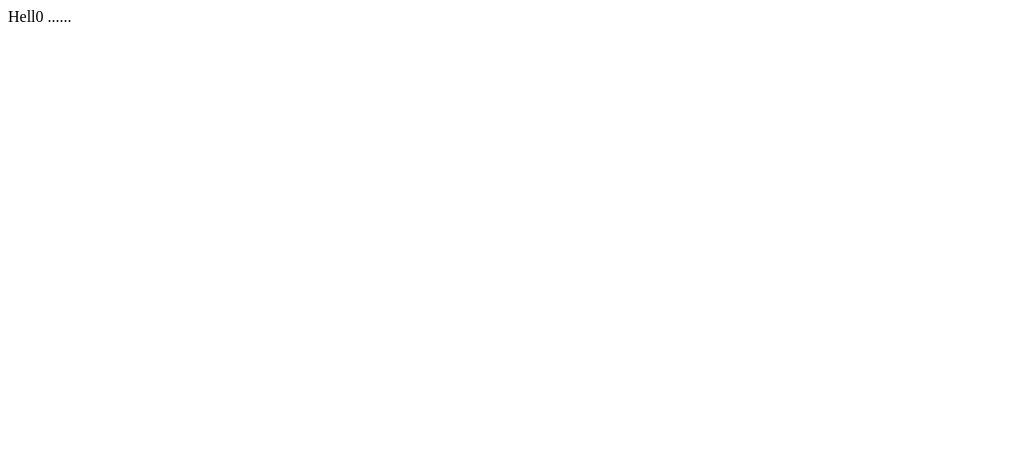
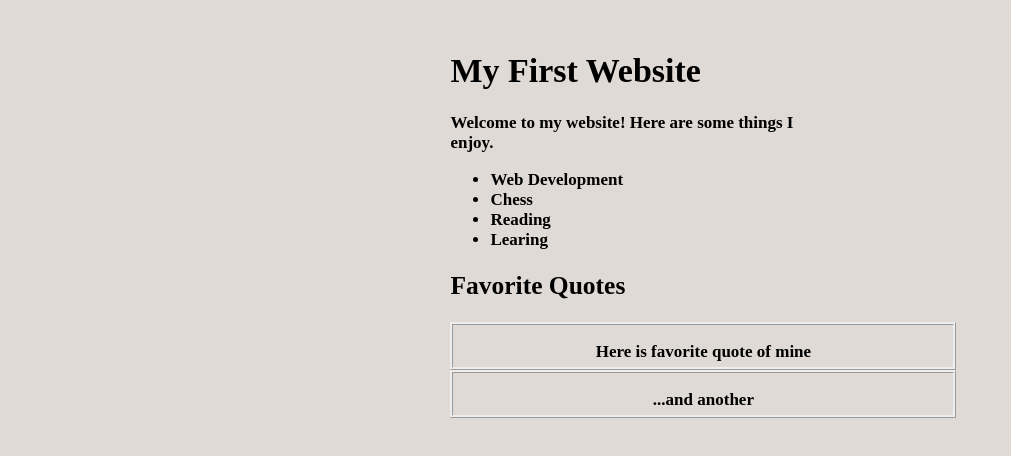
Before and after one commit to Mudiveti/XTTraining, a plain HTML site: page index.html in a window 1280 px wide. Shown: the whole page, without its empty margins (0-1011 px from the left). Drawn offline with Linux system fonts and the light colour scheme.

Commit message:
first assignment

```diff
--- a/index.html
+++ b/index.html
@@ -1,12 +1,44 @@
 <!DOCTYPE html>
-<html lang="en">
+<html>
 <head>
-  <meta charset="UTF-8">
-  <meta name="viewport" content="width=device-width, initial-scale=1.0">
-  <meta http-equiv="X-UA-Compatible" content="ie=edge">
-  <title>My first html page</title>
+	<title>assignment1.html</title>
+	<style type="text/css">
+	body {
+		background-color: rgba(151, 135, 118, 0.3);
+		font-weight:bold;
+		font-size: 17px;
+	}
+	#div1{
+		align-content: center;
+		margin: auto;
+		width: 30%;
+		padding: 21px
+	}
+	div.div2{
+		text-align: center;
+		border-style: ridge;
+		height: 42px;
+		width: 500px;
+		text-align: center;
+	}
+
+</style>
 </head>
 <body>
-  Hell0 ......
-</body>
-</html>
+	<body>
+		<div id="div1">
+			<h1>My First Website</h1>
+			<p>Welcome to my website! Here are some things I enjoy.</p>
+			<ul>
+				<li>Web Development</li>
+				<li>Chess</li>
+				<li>Reading</li>
+				<li>Learing</li>
+			</ul>
+			<h2>Favorite Quotes</h2>
+			<div class="div2"><p>Here is favorite quote of mine</p></div>
+			<div class="div2"><p>...and another</p></div>
+
+		</div>
+	</body>
+	</html>
```
